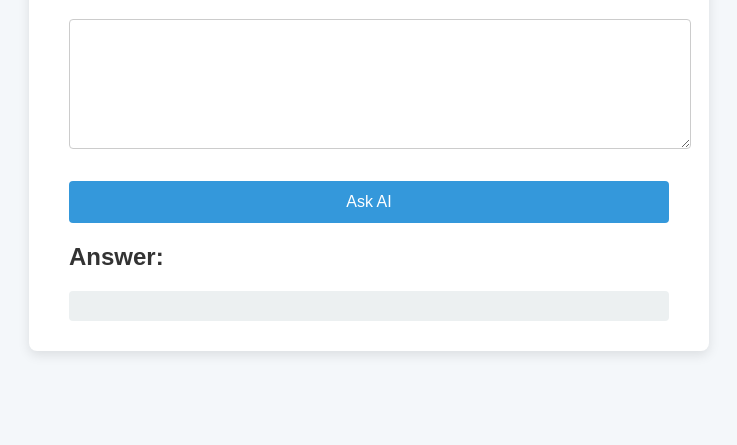
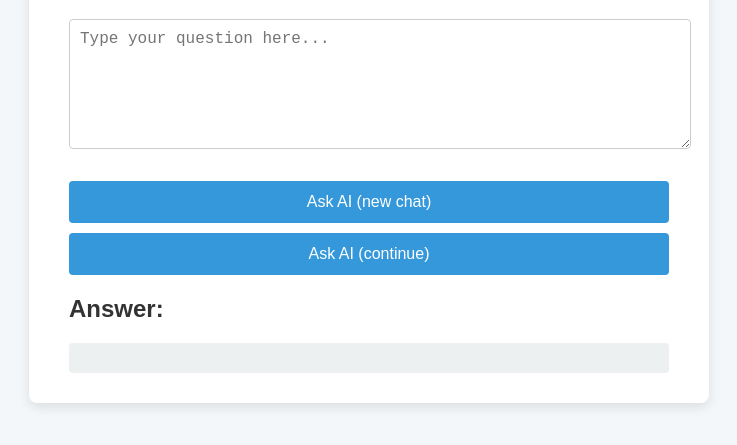
Before and after one commit to zeliz22/AI-Study-Assistant, a website: page public/index.html in a window 1280 px wide. Shown: the part 151-596 px from the top of the page, without its empty margins (271-1008 px from the left). Drawn offline with Linux system fonts and the light colour scheme.

Commit message:
added saving of chat history

```diff
--- a/public/index.html
+++ b/public/index.html
@@ -11,11 +11,14 @@
 <div class="container">
   <h1>AI Study Assistant</h1>
 
-<textarea id="question" rows="6" cols="60"></textarea>
+<textarea id="question" rows="6" cols="60" placeholder="Type your question here..."></textarea>
 
 <br><br>
 
-<button onclick="ask()">Ask AI</button>
+<div class="buttons">
+  <button onclick="ask(true)">Ask AI (new chat)</button>
+  <button onclick="ask(false)">Ask AI (continue)</button>
+</div>
 
 <h2>Answer:</h2>
 
--- a/public/script.js
+++ b/public/script.js
@@ -1,21 +1,36 @@
-async function ask() {
+let chatHistory = [];
 
-  const question = document.getElementById("question").value;
+async function ask(newChat) {
+  const questionElem = document.getElementById("question");
+  const answerElem = document.getElementById("answer");
+
+  if (newChat) {
+    chatHistory = [];
+    answerElem.innerText = "";
+  }
+
+  const question = questionElem.value.trim();
+  if (!question) return;
+
+  chatHistory.push({ role: "user", content: question });
 
   const response = await fetch("/ask", {
     method: "POST",
     headers: {
       "Content-Type": "application/json"
     },
-    body: JSON.stringify({ question })
+    body: JSON.stringify({ messages: chatHistory })
   });
 
   const data = await response.json();
 
   if (data.error) {
-    document.getElementById("answer").innerText = "Error: " + data.error;
+    answerElem.innerText = "Error: " + data.error;
   } else {
-    document.getElementById("answer").innerText = data.answer;
+    const answer = data.answer;
+    chatHistory.push({ role: "assistant", content: answer });
+    answerElem.innerText = answer;
   }
 
+  questionElem.value = "";
 }
```
Also changed, not shown: server.js (+5 -5 lines).
